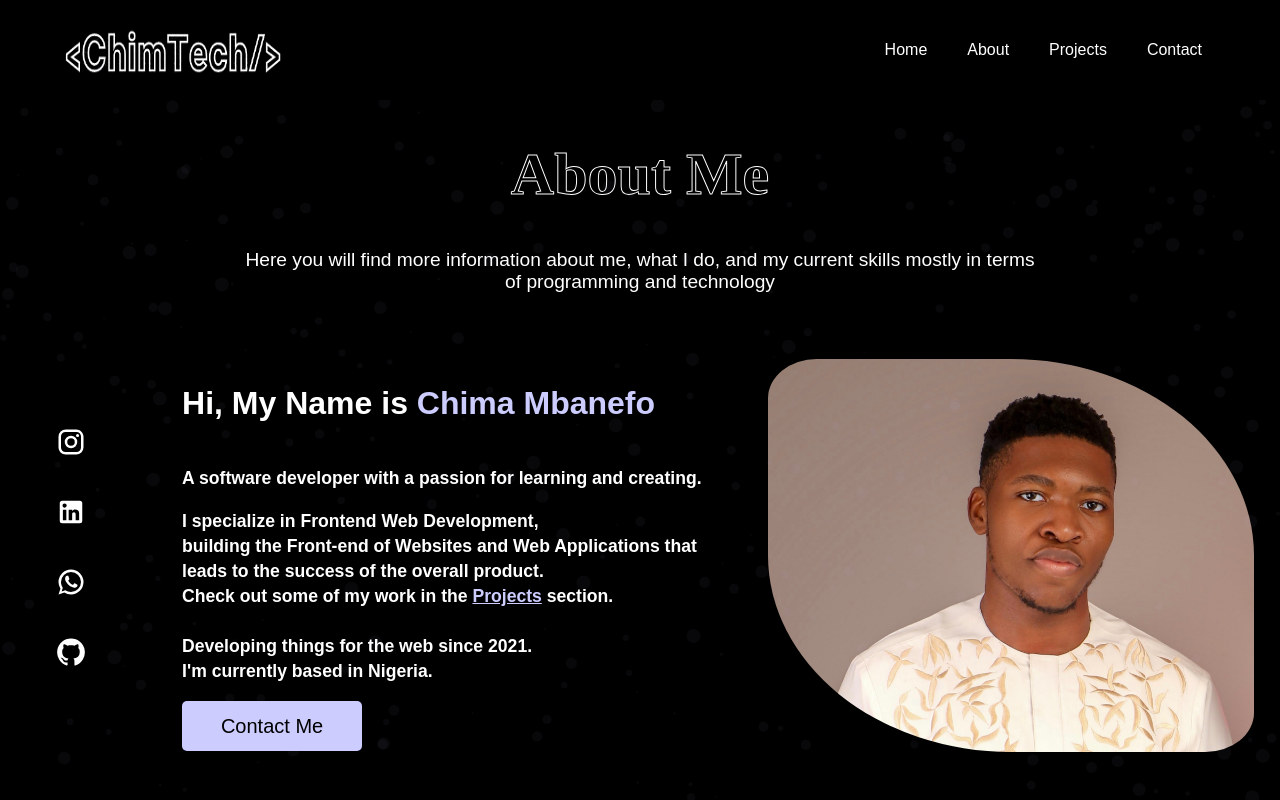
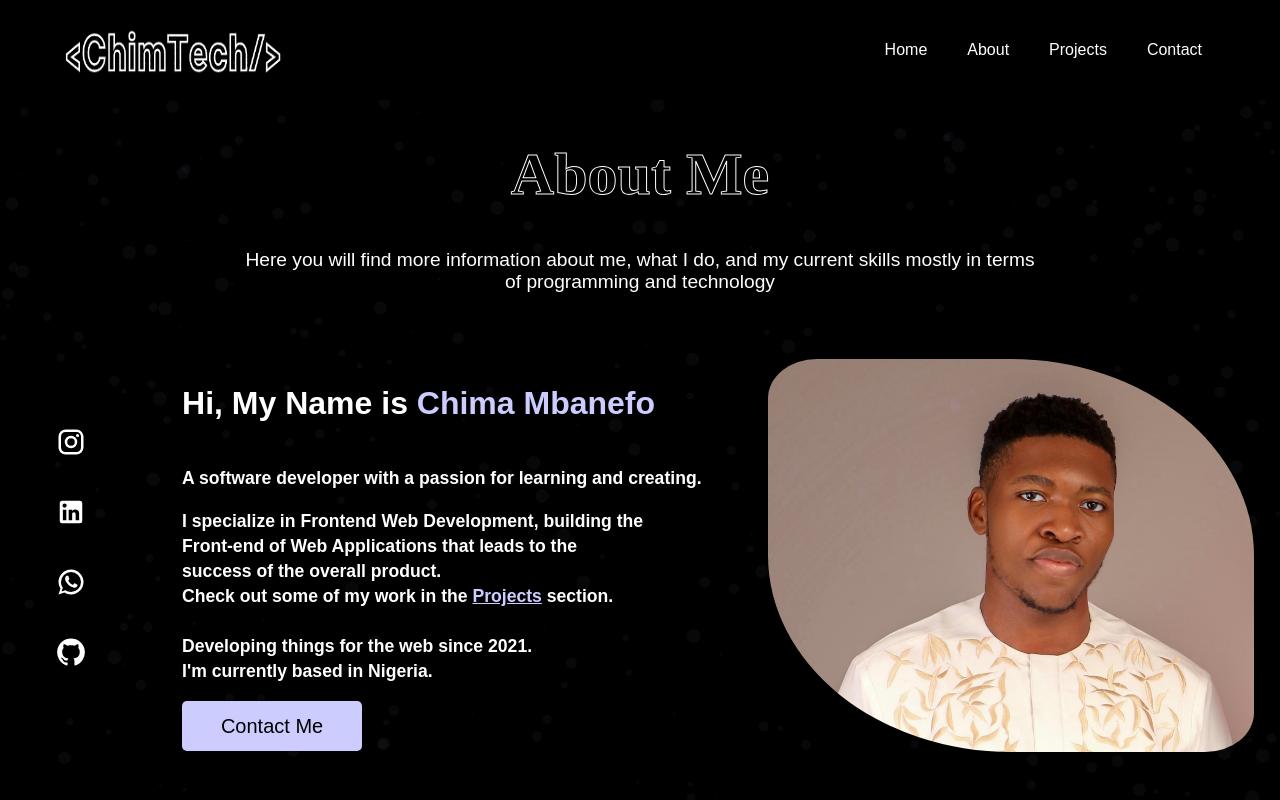
Before and after one commit to Chimajunior/my_portfolio, a React (Create React App) app: page /About in a window 1280 px wide. Shown: the top 800 px of the page. Built offline with nearby package versions, Linux system fonts and the light colour scheme.

Commit message:
edited the content of the p tag

```diff
--- a/src/pages/About.jsx
+++ b/src/pages/About.jsx
@@ -41,13 +41,14 @@ function About() {
             </p>
             <p>
               I specialize in Frontend Web Development,
-              <br /> building the Front-end of Websites and Web Applications
-              that <br />
-              leads to the success of the overall product.
+               building the <br />Front-end of Web Applications
+              that
+              leads to the <br /> success of the overall product.
               <br /> Check out some of my work in the{" "}
               <a href="/projects">Projects</a> section.
               <br /> <br />
-              Developing things for the web since 2021.<br />
+              Developing things for the web since 2021.
+              <br />
               I'm currently based in Nigeria.
             </p>
             <Link to="/contact">
@@ -60,6 +61,7 @@ function About() {
           <img src={chima} alt="Logo" />
         </div>
       </div>
+
       <div
         className="skillContain"
         data-aos="fade-up"
```
